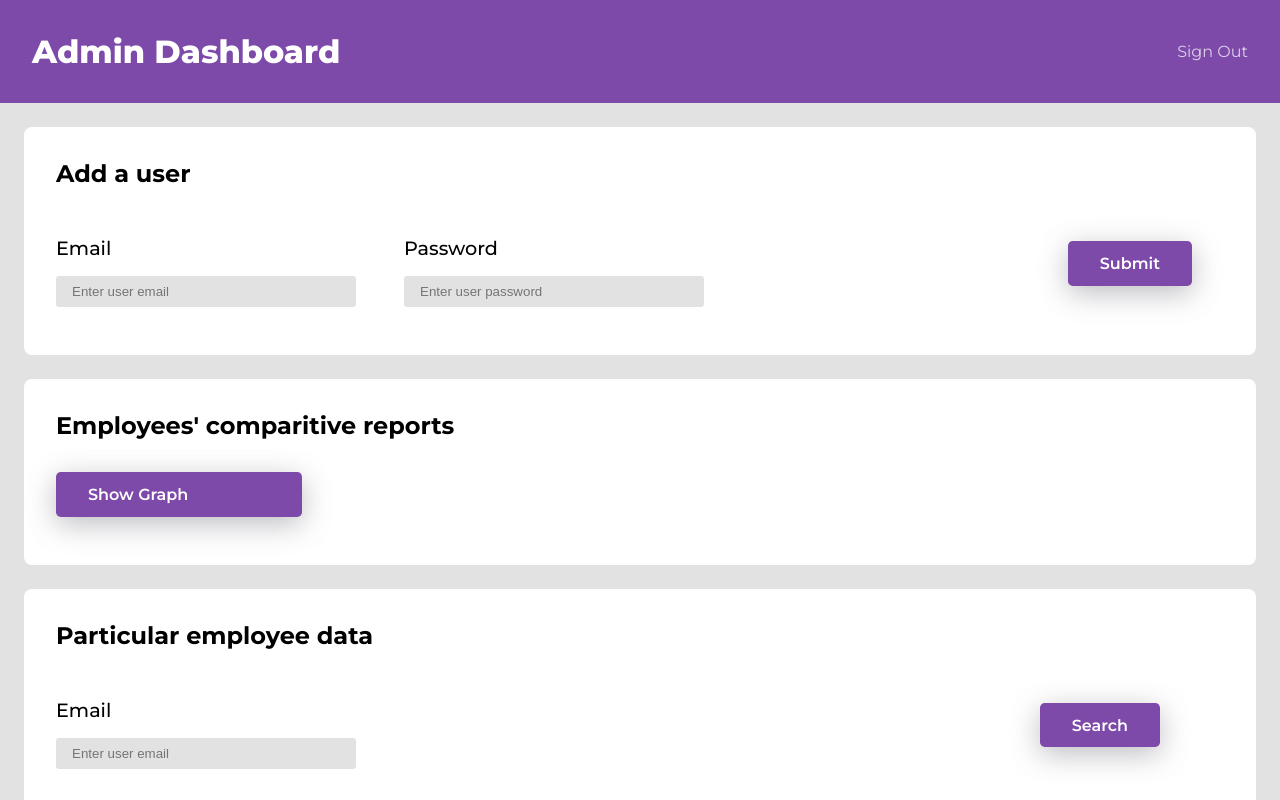
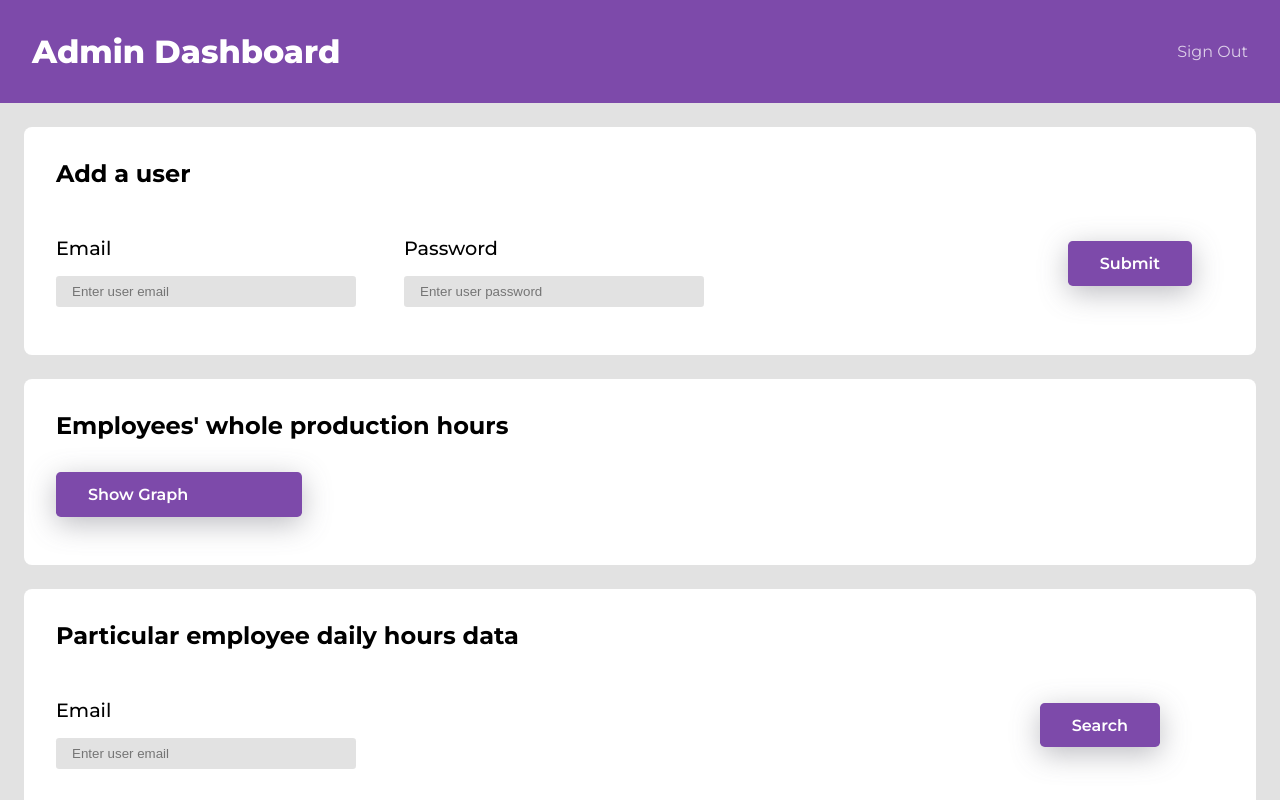
Before and after one commit to diptanshumahish/wg_pwa, a Next.js app: page /adminpage in a window 1280 px wide. Shown: the top 800 px of the page. Built offline with nearby package versions, Linux system fonts and the light colour scheme.

Commit message:
headings

```diff
--- a/pages/adminpage.js
+++ b/pages/adminpage.js
@@ -809,7 +809,7 @@ export default function Admin() {
                 </section>
                 <section id={s.common} className={s.adminContent}>
                     <div className={s.secHead}>
-                        Employees&apos; comparitive reports
+                        Employees&apos; whole production hours
                     </div>
                     <div onClick={async () => {
                         await getData();
@@ -826,7 +826,7 @@ export default function Admin() {
                 </section>
                 <section className={s.adminContent} id={s.partEle}>
                     <div className={s.secHead}>
-                        Particular employee data
+                        Particular employee daily hours data
                     </div>
                     <div id={s.findEmp}>
                         <div id={s.findArea}>
--- a/pages/workpage.js
+++ b/pages/workpage.js
@@ -81,7 +81,6 @@ export default function Work() {
         <div id={s.container}>
             <Head>
                 <title>Work Page</title>
-
             </Head>
             <main id={s.back}>
                 {!log ?
```
